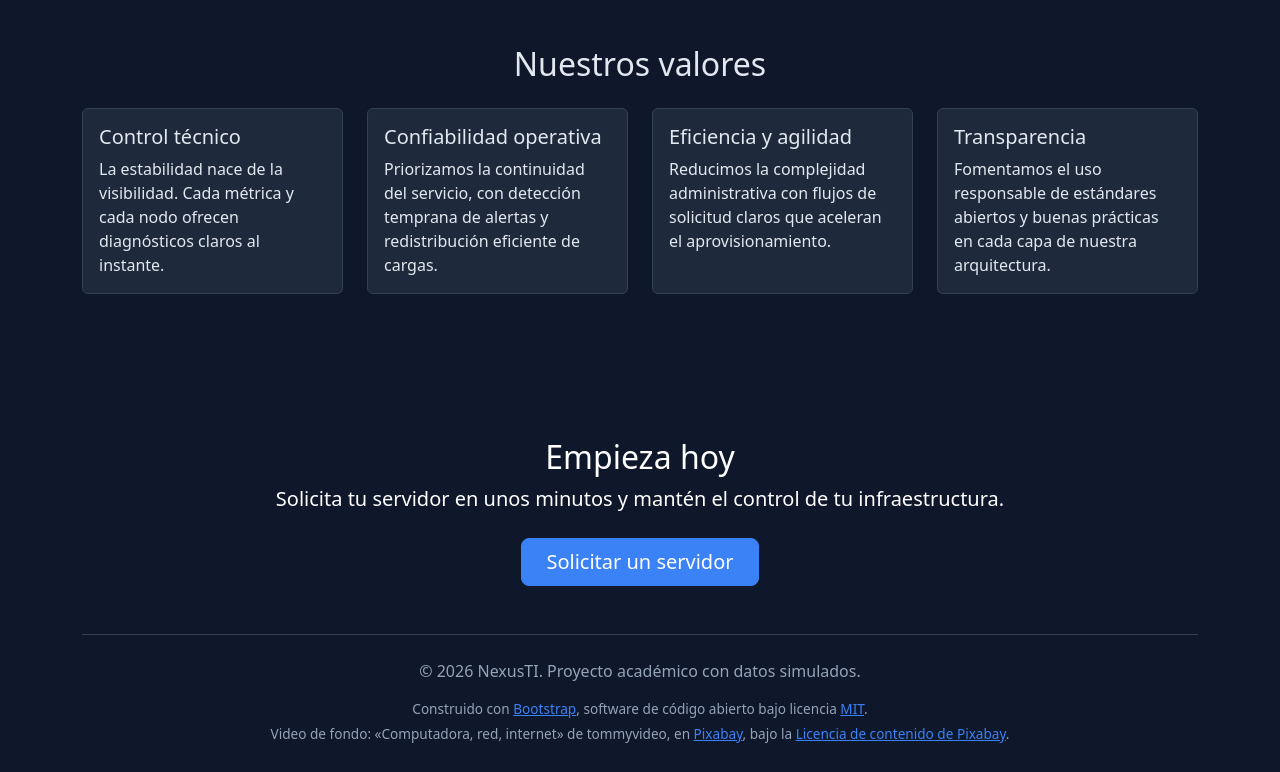
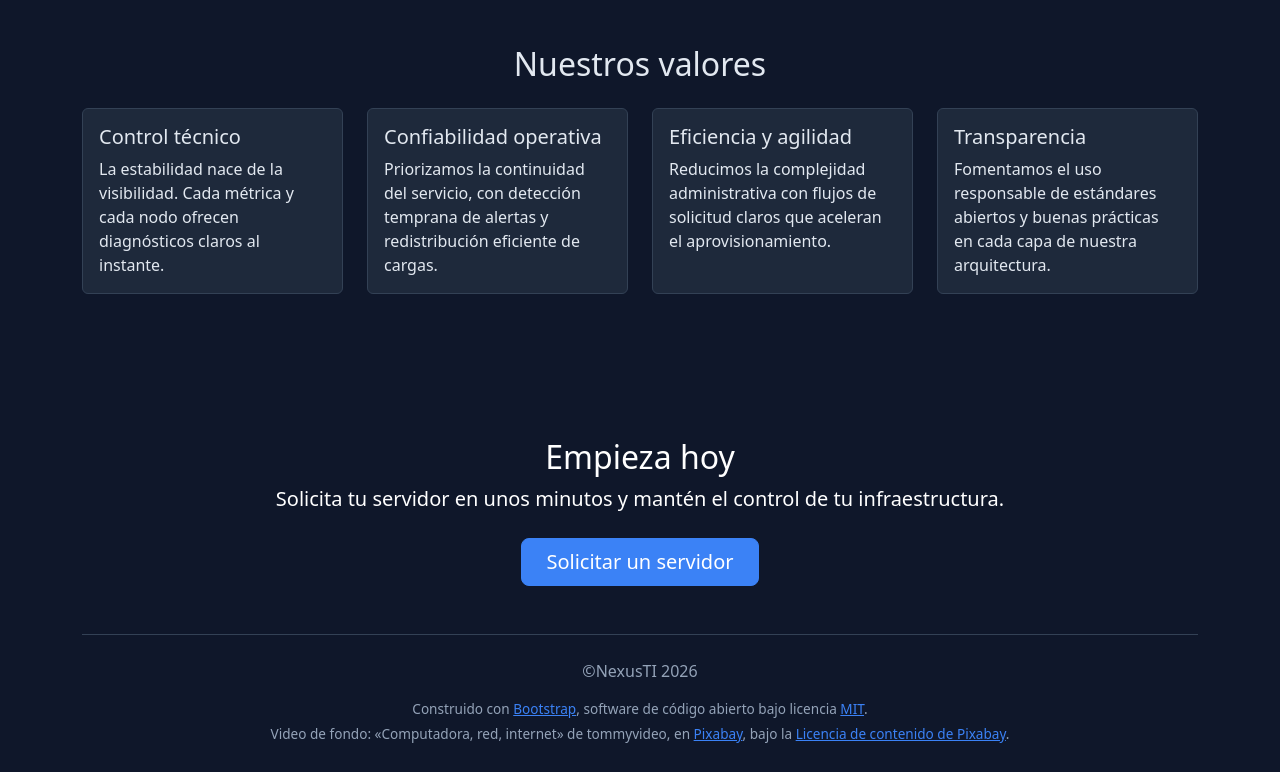
Before and after one commit to Emi1ixnx/Proyecto-final-DW, a plain HTML site: page index.html in a window 1280 px wide. Shown: the part 1894-2666 px from the top of the page. Drawn offline with nearby package versions, Linux system fonts and the light colour scheme.

```diff
--- a/index.html
+++ b/index.html
@@ -218,7 +218,7 @@
         </section>
 
         <footer>
-            <p>&copy; 2026 NexusTI. Proyecto académico con datos simulados.</p>
+            <p>&copy;NexusTI 2026</p>
             <p class="aviso-legal">Construido con <a href="https://getbootstrap.com/" target="_blank"
                     rel="noopener">Bootstrap</a>, software de código abierto bajo licencia <a
                     href="https://opensource.org/license/mit" target="_blank" rel="noopener">MIT</a>.</p>
```
Also changed, not shown: views/nodos.html (+1 -1 lines), views/solicitudes.html (+1 -1 lines).
